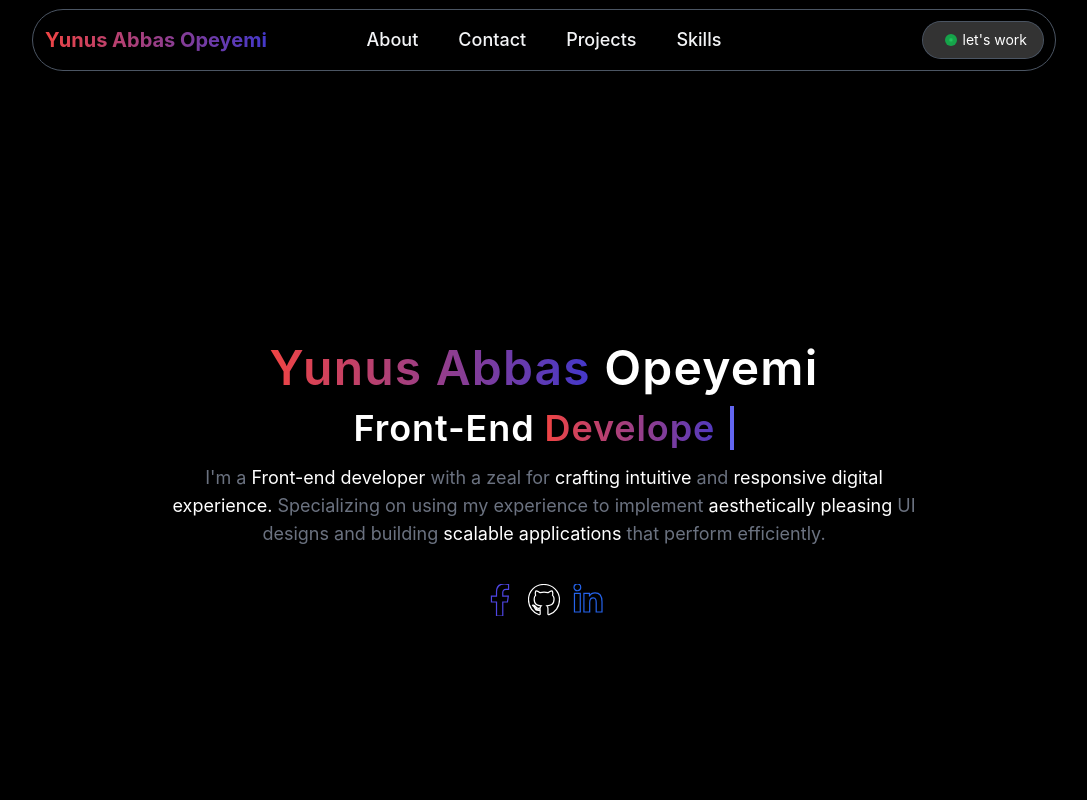
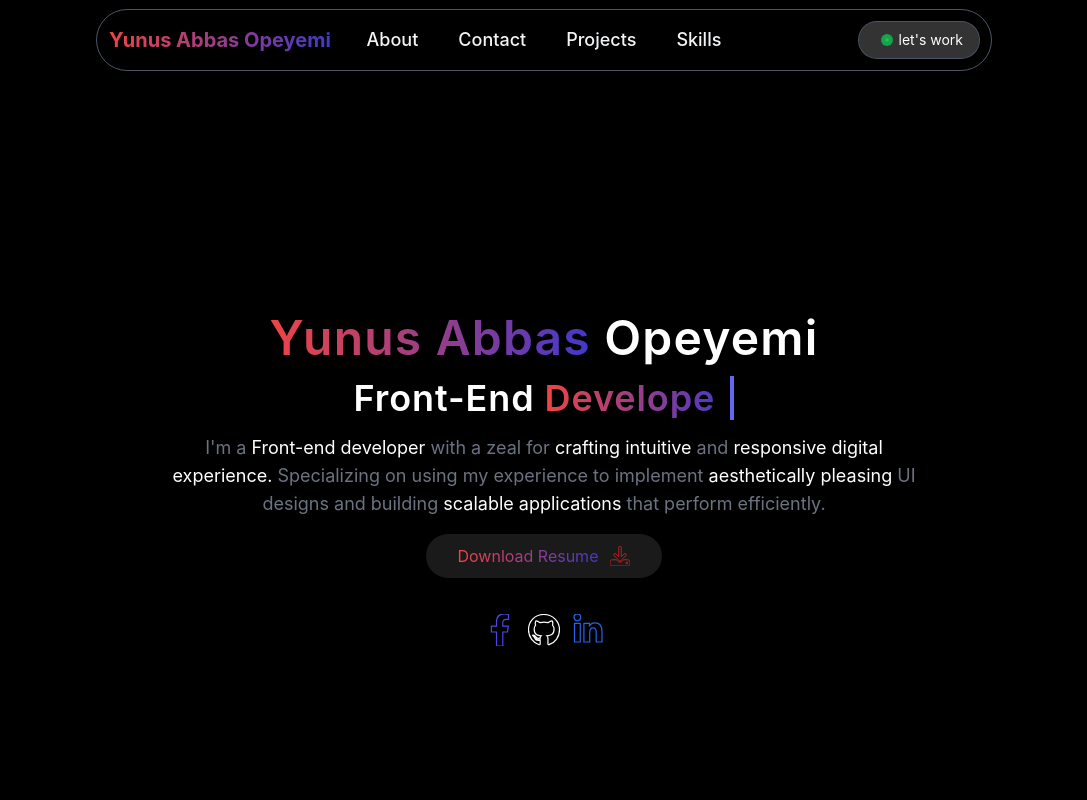
Before and after one commit to springboot20/abbas-opeyemi, a React (Vite) app: page / in a window 1280 px wide. Shown: the top 800 px of the page, without its empty margins (96-1183 px from the left). Built offline with nearby package versions, Linux system fonts and the light colour scheme.

Commit message:
added to animation to menu list

```diff
--- a/src/components/about/about.tsx
+++ b/src/components/about/about.tsx
@@ -79,6 +79,28 @@ export default function About() {
               <span className="text-white"> scalable applications </span> that perform efficiently.
             </p>
           </div>
+          <div className="flex items-center justify-center mt-2 sm:mt-4">
+            <button
+              type="button"
+              className="rounded-full bg-white/10 px-8 py-2.5 flex items-center space-x-3 active:bg-white/10 hover:ring-2 hover:ring-red-500 hover:bg-transparent transition-all"
+            >
+              <span className="bg-gradient-to-l from-indigo-700 to-red-500 bg-clip-text text-transparent">
+                Download Resume
+              </span>
+              <svg
+                aria-hidden="true"
+                focusable="false"
+                data-prefix="fas"
+                data-icon="download"
+                className="h-5 stroke-[20px] fill-none stroke-red-600"
+                role="img"
+                xmlns="http://www.w3.org/2000/svg"
+                viewBox="0 0 512 512"
+              >
+                <path d="M288 32c0-17.7-14.3-32-32-32s-32 14.3-32 32V274.7l-73.4-73.4c-12.5-12.5-32.8-12.5-45.3 0s-12.5 32.8 0 45.3l128 128c12.5 12.5 32.8 12.5 45.3 0l128-128c12.5-12.5 12.5-32.8 0-45.3s-32.8-12.5-45.3 0L288 274.7V32zM64 352c-35.3 0-64 28.7-64 64v32c0 35.3 28.7 64 64 64H448c35.3 0 64-28.7 64-64V416c0-35.3-28.7-64-64-64H346.5l-45.3 45.3c-25 25-65.5 25-90.5 0L165.5 352H64zm368 56a24 24 0 1 1 0 48 24 24 0 1 1 0-48z"></path>
+              </svg>
+            </button>
+          </div>
           <div className="flex items-center gap-3 flex-1 justify-center mt-9">
             <Link to="/">
               <motion.svg
--- a/src/components/navigation/navigation.tsx
+++ b/src/components/navigation/navigation.tsx
@@ -4,6 +4,7 @@ import { Dialog, Disclosure } from "@headlessui/react";
 import React, { useEffect, useState } from "react";
 import { Link } from "react-router-dom";
 import { classNames } from "../../utils";
+import { motion } from "framer-motion";
 
 const routes = [
   {
@@ -51,6 +52,34 @@ export const Navigation: React.FC = () => {
     });
   }, [isScrolled]);
 
+  const listContainer = {
+    hidden: {
+      opacity: 0,
+    },
+    visible: {
+      opacity: 1,
+      transition: {
+        staggerChildren: 0.3,
+      },
+    },
+  };
+
+  const listItem = (index: number) => {
+    return {
+      hidden: {
+        opacity: 0,
+        y: 10,
+      },
+      visible: {
+        opacity: 1,
+        y: 0,
+        transition: {
+          delay: 0.35 * index,
+        },
+      },
+    };
+  };
+
   return (
     <Disclosure
       as="header"
@@ -59,7 +88,7 @@ export const Navigation: React.FC = () => {
         isScrolled ? "sticky top-4" : "relative top-0 "
       )}
     >
-      <nav className="mx-auto flex flex-1 flex-shrink-0 items-center justify-between max-w-5xl border-gray-600 border backdrop-blur rounded-full p-3 gap-8">
+      <nav className="mx-auto flex flex-1 flex-shrink-0 items-center justify-between max-w-4xl border-gray-600 border backdrop-blur rounded-full p-3 gap-8">
         <div className="flex flex-1 justify-center items-center lg:justify-start">
           <h1 className="text-xl font-bold capitalize bg-gradient-to-l from-indigo-700 to-red-500 bg-clip-text text-transparent">
             yunus abbas opeyemi
@@ -108,8 +137,8 @@ export const Navigation: React.FC = () => {
               <Dialog.Panel className="flex h-full flex-col bg-black shadow-xl border-r border-white/40 w-screen max-w-md transform transition duration-500 ease-in-out data-[closed]:translate-x-full sm:duration-700">
                 <div className="flex-1 overflow-y-auto px-4 py-6 sm:px-6">
                   <div className="flex items-start justify-between">
-                    <Dialog.Title className="capitalize text-lg font-medium text-gray-100">
-                      yunus abbas
+                    <Dialog.Title className="text-xl font-bold capitalize bg-gradient-to-l from-indigo-700 to-red-500 bg-clip-text text-transparent">
+                      yunus abbas opeyemi
                     </Dialog.Title>
                     <div className="ml-3 flex h-7 items-center">
                       <button
@@ -123,21 +152,32 @@ export const Navigation: React.FC = () => {
                   </div>
                   <div className="mt-6 flow-root">
                     <div className="divide-y divide-blue-100 space-y-2">
-                      <div className="flex flex-col gap-y-4">
-                        {routes.map((_route) => (
-                          <Link
-                            to={_route.to}
+                      <motion.ul
+                        variants={listContainer}
+                        initial="hidden"
+                        animate="visible"
+                        className="flex flex-col gap-y-4 sm:gap-y-6"
+                      >
+                        {routes.map((_route, index) => (
+                          <motion.li
                             key={_route.title}
+                            initial="hidden"
+                            animate="visible"
+                            variants={{ ...listItem(index) }}
                             onClick={() => {
                               handleScroll(_route.to.split("#")[1]);
                               setOpen(false);
                             }}
-                            className="text-gray-100 font-medium capitalize text-sm rounded px-3 py-1.5 hover:text-gray-100 hover:bg-white/20"
                           >
-                            {_route.title}
-                          </Link>
+                            <Link
+                              to={_route.to}
+                              className="text-gray-100 font-medium capitalize text-sm rounded px-3 py-1.5 hover:text-gray-100 hover:bg-white/20"
+                            >
+                              {_route.title}
+                            </Link>
+                          </motion.li>
                         ))}
-                      </div>
+                      </motion.ul>
                       <Link to="mailto:abbasopeyemi148@gmail.com" className="block py-3">
                         <button className="text-base font-normal text-white px-4 w-full py-1.5 flex ring-1 ring-gray-600 rounded items-center">
                           <span className="h-6 w-6 inline-block rounded-full relative before:h-3 before:w-3 before:bg-green-500 before:rounded-full bg-green-600 loader"></span>
--- a/src/components/projects/projects.tsx
+++ b/src/components/projects/projects.tsx
@@ -7,7 +7,7 @@ export default function Projects() {
       <section id="projects">
         <div className="max-w-7xl mx-auto px-2">
           <header className="text-center mb-5">
-            <h3 className="text-3xl capitalize font-medium text-gray-100">projects</h3>
+            <h3 className="text-3xl capitalize font-medium bg-gradient-to-l from-indigo-700 to-red-500 bg-clip-text text-transparent">projects</h3>
             <p className="text-base font-normal text-gray-500 mt-1">
               A testament to <span className="text-white">creativity</span> and{" "}
               <span className="text-white">technical prowess </span>, these showcase{" "}
--- a/src/components/skills/skills.tsx
+++ b/src/components/skills/skills.tsx
@@ -17,7 +17,7 @@ export default function Skills() {
     <section className="h-screen" id="skills">
       <div className="max-w-7xl mx-auto px-2 xl:px-0 h-full grid sm:place-content-center">
         <header className="text-center mb-5">
-          <h3 className="text-3xl capitalize font-medium text-gray-100">skills</h3>
+          <h3 className="text-3xl capitalize font-medium bg-gradient-to-l from-indigo-700 to-red-500 bg-clip-text text-transparent">skills</h3>
           <p className="text-base font-normal text-gray-500">
             Lorem ipsum, dolor sit amet consectetur adipisicing elit. Expedita, natus!
           </p>
```
